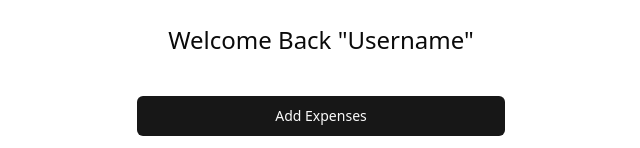
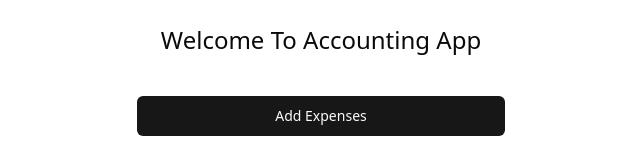
Before and after one commit to Titus-afk/quick-books, a React (Vite) app: page /home in a window 1280 px wide. Shown: the top 148 px of the page, without its empty margins (319-959 px from the left). Built offline with nearby package versions, Linux system fonts and the light colour scheme.

Commit message:
changed meta

```diff
--- a/index.html
+++ b/index.html
@@ -3,7 +3,7 @@
   <head>
     <meta charset="UTF-8" />
     <meta name="viewport" content="width=device-width, initial-scale=1.0" />
-    <title>TanStack Router</title>
+    <title>Accounting App</title>
   </head>
 
   <body>
--- a/src/routes/_authenticated/_public/home.tsx
+++ b/src/routes/_authenticated/_public/home.tsx
@@ -9,7 +9,7 @@ function RouteComponent() {
   const navigate = useNavigate();
   return (
     <>
-      <h3 className="text-2xl mb-8 text-center">Welcome Back "Username"</h3>
+      <h3 className="text-2xl mb-8 text-center">Welcome To Accounting App</h3>
       <Button className="mb-1" onClick={() => navigate({ to: "/add_expenses" })}>
         Add Expenses
       </Button>
```
